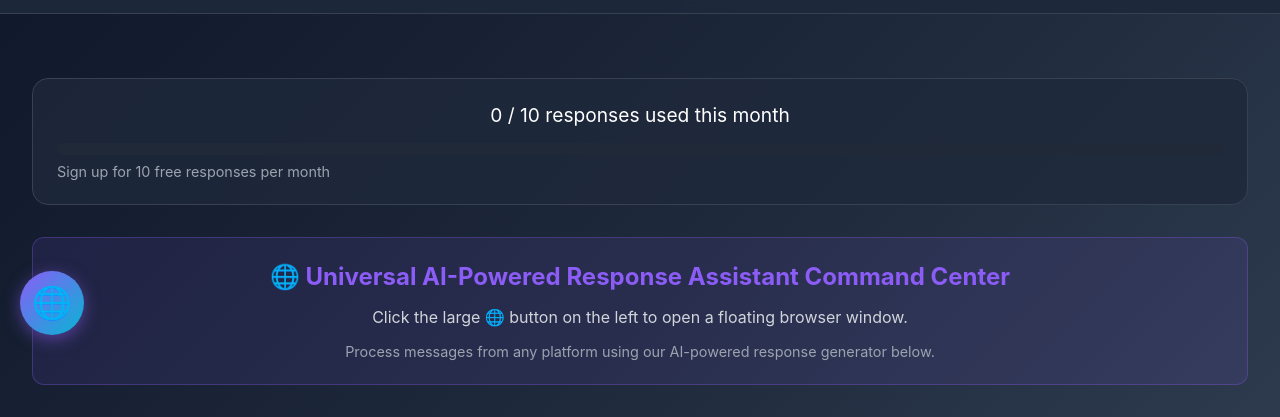
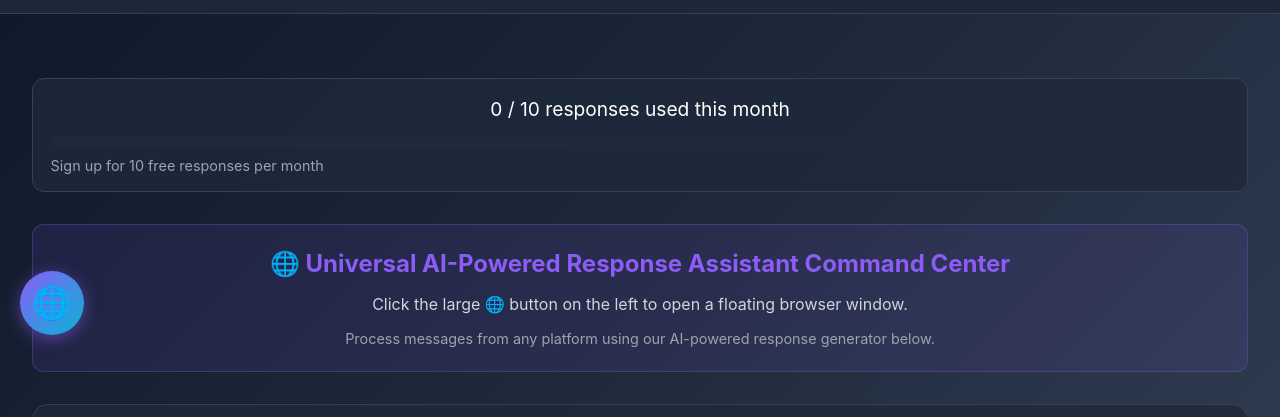
Before and after one commit to DMtoolsfun/dmtools-frontend, a plain HTML site: page app.html in a window 1280 px wide. Shown: the part 97-514 px from the top of the page. Drawn offline with nearby package versions, Linux system fonts and the light colour scheme.

Commit message:
Update app.html

```diff
--- a/app.html
+++ b/app.html
@@ -240,9 +240,9 @@
         /* Usage Counter */
         .usage-counter {
             background: rgba(30, 41, 59, 0.8);
-            border: 1px solid #374151;
-            border-radius: 16px;
-            padding: 1.5rem;
+            border: .5px solid #374151;
+            border-radius: 12px;
+            padding: 1.1rem;
             margin-bottom: 2rem;
         }
 
```
